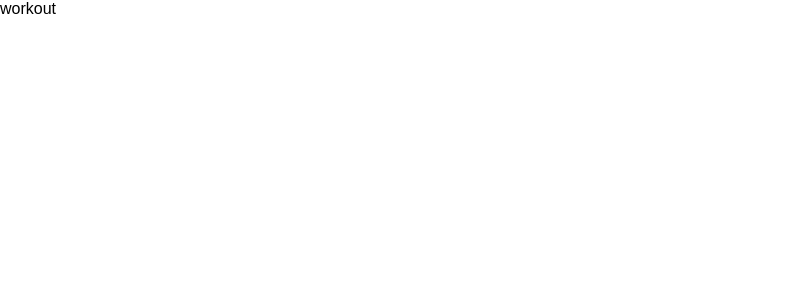
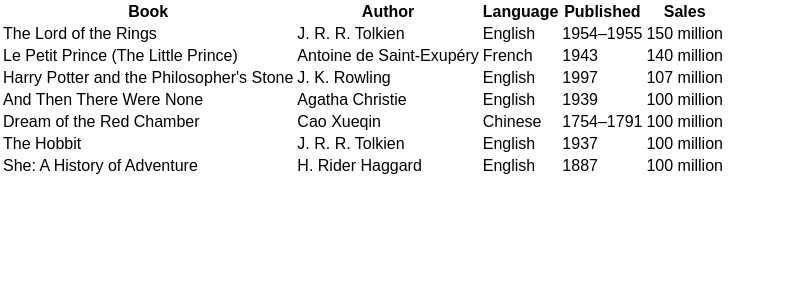
Before and after one commit to julia-dizhak/react-workout-app, a React (Create React App) app in the folder workout/: page / in a window 1280 px wide. Shown: the top 300 px of the page, without its empty margins (0-785 px from the left). Built offline with nearby package versions, Linux system fonts and the light colour scheme.

Commit message:
add component ExcelTable with sorting ui

```diff
--- a/workout/src/App.js
+++ b/workout/src/App.js
@@ -1,13 +1,13 @@
 import React, { Component } from 'react';
 
-class App extends Component {
+import ExcelTable from './components/ExcelTable/';
+
+export default class Workout extends Component {
   render() {
     return (
-      <div className="App">
-        workout
-      </div>
+      <React.Fragment>
+        <ExcelTable />
+      </React.Fragment>
     );
   }
 }
-
-export default App;
--- /dev/null
+++ b/workout/src/components/ExcelTable/index.js
@@ -0,0 +1,90 @@
+import React, { Component } from 'react';
+import PropTypes from 'prop-types';
+
+const headers = [
+    "Book", "Author", "Language", "Published", "Sales"
+];
+
+const data = [
+    ["The Lord of the Rings", "J. R. R. Tolkien", "English", "1954–1955", "150 million"],
+    ["Le Petit Prince (The Little Prince)", "Antoine de Saint-Exupéry", "French", "1943", "140 million"],
+    ["Harry Potter and the Philosopher's Stone", "J. K. Rowling", "English", "1997", "107 million"],
+    ["And Then There Were None", "Agatha Christie", "English", "1939", "100 million"],
+    ["Dream of the Red Chamber", "Cao Xueqin", "Chinese", "1754–1791", "100 million"],
+    ["The Hobbit", "J. R. R. Tolkien", "English", "1937", "100 million"],
+    ["She: A History of Adventure", "H. Rider Haggard", "English", "1887", "100 million"]
+];
+
+const propTypes = {
+    headers: PropTypes.arrayOf(
+        PropTypes.string
+    ),
+    data: PropTypes.arrayOf(
+        PropTypes.string
+    )
+};
+
+export default class ExcelTable extends Component{
+    constructor(props) {
+        super();
+
+        this.state = {
+            headers: headers,
+            data: data,
+            sortby: null,
+            descending: false
+        }
+    }
+
+    handleSort = (event) => {
+        let column = event.target.cellIndex,
+        data = this.state.data.slice(), // copy the data
+        descending = this.state.sortby === column && !this.state.descending;
+
+        data.sort(function(a, b) {
+            return descending ? (a[column] < b[column] ? 1:-1) : (a[column] > b[column] ? 1:-1);
+        });
+
+        this.setState({
+            data: data,
+            sortby: column,
+            descending: descending
+        })
+    }
+
+    render() {
+        const arrowUp = '\u2191',
+            arrowDown = ' \u2193',
+            arrow = this.state.descending ? arrowUp : arrowDown;
+
+        return (
+            <React.Fragment>
+                <table className="excel">
+                    <thead>
+                        <tr>
+                            {this.state.headers.map((title, index) => (
+                                <th
+                                    onClick={this.handleSort}
+                                    key={index}>
+                                    { this.state.sortby === index ? title + arrow :  title  }
+                                </th>
+                            ))}
+                        </tr>
+                    </thead>
+
+                    <tbody>
+                        {this.state.data.map((row, index) => (
+                            <tr key={index}>
+                                {row.map((item, i) => (
+                                    <td key={i}>{ item }</td>
+                                ))}
+                            </tr>
+                        ))}
+                    </tbody>
+                </table>
+            </React.Fragment>
+        )
+    }
+}
+
+ExcelTable.propTypes = propTypes;
--- a/workout/src/index.js
+++ b/workout/src/index.js
@@ -2,11 +2,11 @@
 import { render } from 'react-dom';
 
 import './index.css';
-import App from './App';
+import Workout from './App';
 import registerServiceWorker from './registerServiceWorker';
 
 let destination =  document.getElementById("root");
-render(<App />, destination);
+render(<Workout />, destination);
 
 registerServiceWorker();
 
```
Also changed, not shown: 1 other file (tests, documents, lock files or other folders).
